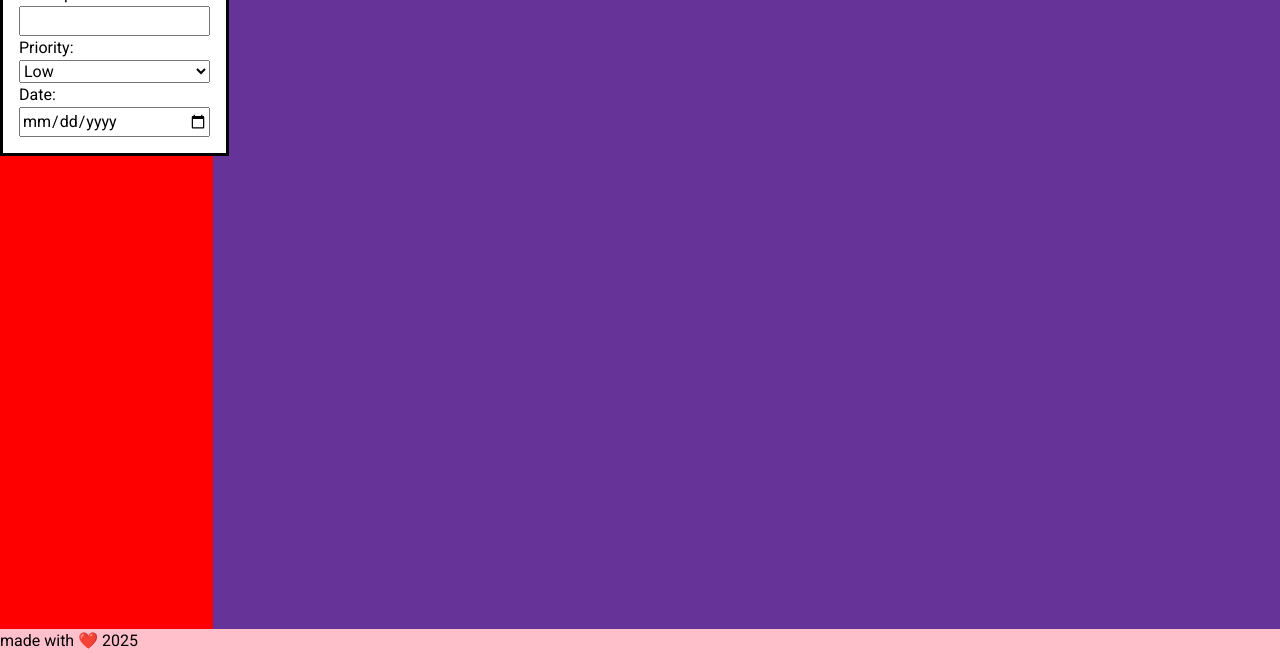
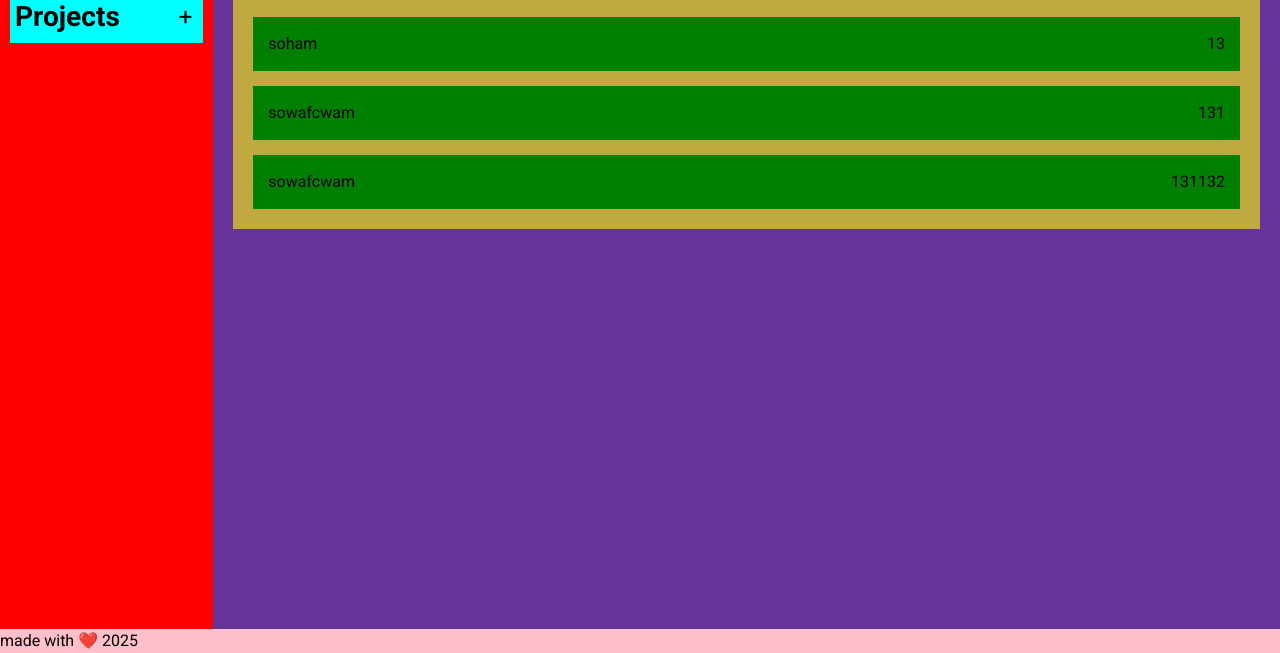
Before and after one commit to Soham-Powar/Todo-List, a website built with webpack: page src/template.html in a window 1280 px wide. Shown: the part 171-824 px from the top of the page. Built offline with nearby package versions, Linux system fonts and the light colour scheme.

Commit message:
Complete todo display logic in mainContainer.

```diff
--- a/src/dom/dom.css
+++ b/src/dom/dom.css
@@ -43,3 +43,27 @@ form {
 	display: flex;
 	flex-direction: column;
 }
+
+.main-container {
+	padding: 20px;
+}
+
+.main-container>h3 {
+	font-size: xx-large;
+	padding: 10px;
+}
+
+.todo {
+	background-color: green;
+	display: flex;
+	justify-content: space-between;
+	padding: 15px;
+}
+
+.todo-container {
+	background-color: rgba(255, 255, 0, 0.582);
+	display: flex;
+	flex-direction: column;
+	padding: 20px;
+	gap: 15px;
+}
--- a/src/dom/mainContainer.js
+++ b/src/dom/mainContainer.js
@@ -1,9 +1,30 @@
 import './dom.css'
 
 const mainContainer = document.querySelector('.main-container');
+const mainContainerHeading = document.querySelector('.main-container > h3')
+const todoContainer = document.createElement('div');
+todoContainer.classList.add('todo-container');
+mainContainer.appendChild(todoContainer);
 
-export default function renderMainContainer() {
-	mainContainer.innerHTML = `
-		Todo List
+export default function renderMainContainer(project) {
+	mainContainerHeading.innerHTML = `
+		${project.title}
 	`;
+	project.projectTodos.forEach(todoTask => {
+		const todo = document.createElement('div');
+		const todoTitle = document.createElement('div');
+		const todoDueDate = document.createElement('div');
+		todo.classList.add('todo');
+		todoTitle.classList.add('todo-title');
+		todoDueDate.classList.add('todo-due-title');
+		todoTitle.innerHTML = `
+			${todoTask.title}
+		`;
+		todoDueDate.innerHTML = `
+			${todoTask.dueDate}
+		`
+		todo.appendChild(todoTitle);
+		todo.appendChild(todoDueDate);
+		todoContainer.appendChild(todo);
+	});
 }
--- a/src/dom/menu.js
+++ b/src/dom/menu.js
@@ -3,6 +3,8 @@ import './dom.css'
 const menu = document.querySelector('.menu');
 const defaultMenu = document.createElement('div');
 const projectsMenu = document.createElement('div');
+const addTodoDialog = document.querySelector('dialog[class="add-todo"]');
+const addTodoBtn = document.querySelector('.add-todo button');
 
 defaultMenu.classList.add('default-menu');
 projectsMenu.classList.add('projects-menu');
@@ -32,6 +34,10 @@ defaultMenu.appendChild(thisWeek);
 
 // });
 
+addTodoBtn.addEventListener('click', () => {
+	console.log(addTodoDialog);
+})
+
 export default function renderMenu() {
 	menu.appendChild(defaultMenu);
 	menu.appendChild(projectsMenu);
--- a/src/index.js
+++ b/src/index.js
@@ -11,16 +11,18 @@ import renderMainContainer from './dom/mainContainer';
 const inbox = new createProject('Inbox');
 const todo1 = new createTodo('soham', 'sfef', 13, 1, false);
 const todo2 = new createTodo('sowafcwam', 'sfef', 131, 12, false);
+const todo3 = new createTodo('sowafcwam', 'sfef', 131132, 12, false);
+inbox.addTodo(todo1);
+inbox.addTodo(todo2);
+inbox.addTodo(todo3);
 
 renderFooter();
 renderHeader();
 renderMenu();
-renderMainContainer();
+renderMainContainer(inbox);
 
-inbox.addTodo(todo1);
-inbox.addTodo(todo2);
 
-console.log(inbox);
+// console.log(inbox);
 
-todo2.toggleTaskDone();
-console.log(inbox);
+// todo2.toggleTaskDone();
+// console.log(inbox);
--- a/src/template.html
+++ b/src/template.html
@@ -14,7 +14,7 @@
 <body>
 	<header></header>
 	<div class="container">
-		<dialog open>
+		<dialog class="add-todo">
 			<form action="">
 				<label for="title">Title:</label>
 				<input type="text" id="title">
@@ -28,14 +28,14 @@
 				</select>
 				<label for="date">Date:</label>
 				<input type="date" name="date" id="date">
+				<button type="submit">Submit</button>
 			</form>
 		</dialog>
-
-
-
 		<div class="menu">
 		</div>
-		<div class="main-container"></div>
+		<div class="main-container">
+			<h3></h3>
+		</div>
 	</div>
 	<footer></footer>
 </body>
```
